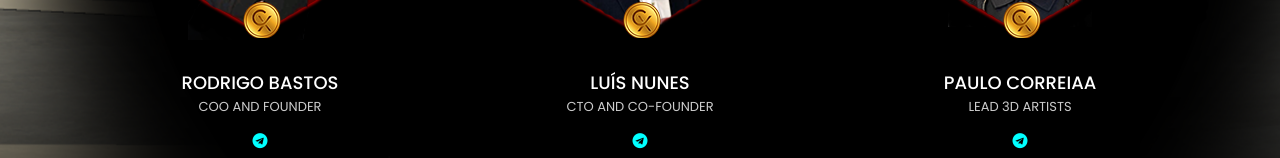
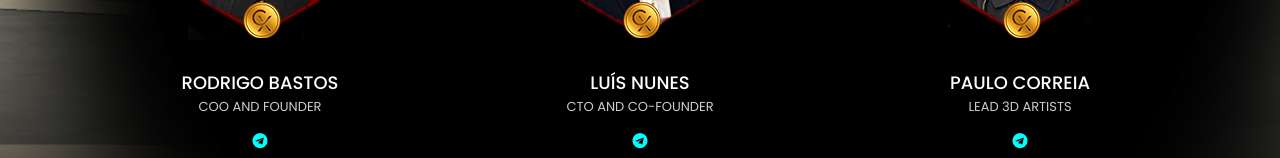
Before and after one commit to cruxcryptos/website, a React (Create React App) app: page / in a window 1280 px wide. Shown: the part 7790-7948 px from the top of the page. Built offline with nearby package versions, Linux system fonts and the light colour scheme; a web font is replaced by a local one.

Commit message:
Novoteste

```diff
--- a/src/data/data-containers/data-HomeDemo2.js
+++ b/src/data/data-containers/data-HomeDemo2.js
@@ -392,7 +392,7 @@ export const TeamMember = [
   },
   {
     img: HomeDemo2TeamImg4,
-    title: "Paulo Correiaa",
+    title: "Paulo Correia",
     text: "Lead 3D Artists",
   },
   {
```
